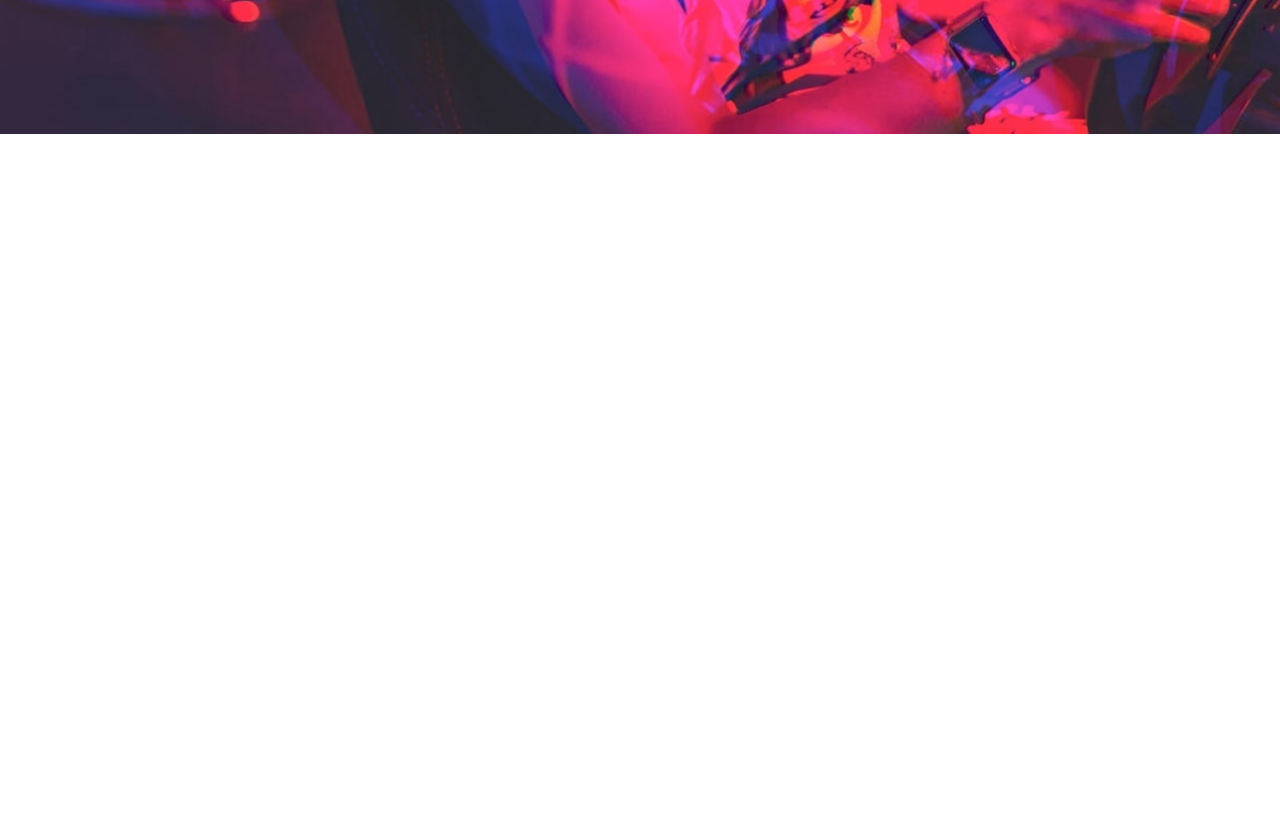
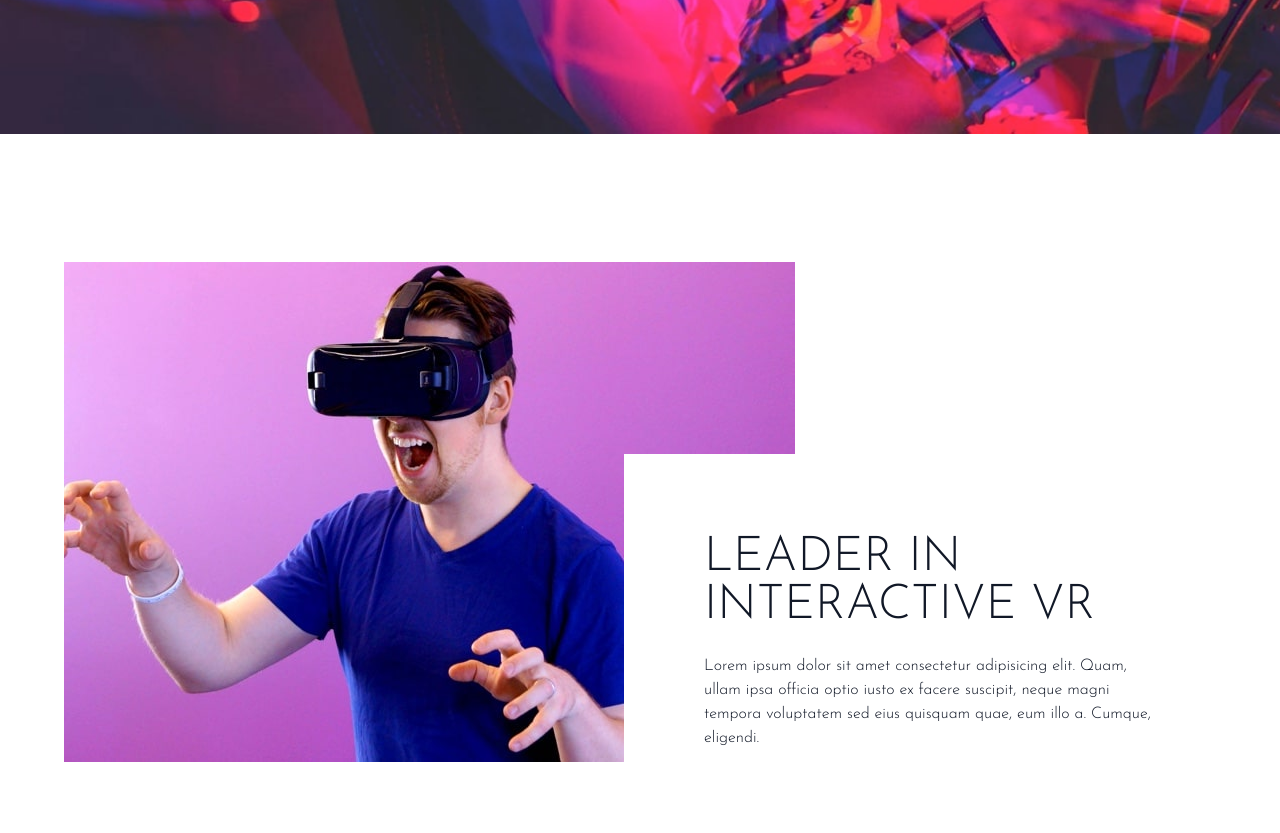
Before and after one commit to kedaroo/loopstudios-website, a website: page index.html in a window 1280 px wide. Shown: the part 522-1355 px from the top of the page. Before the commit the page ends 800 px from the top, so only its background shows below. Drawn offline with Linux system fonts and the light colour scheme.

Commit message:
add: feature section

```diff
--- a/index.html
+++ b/index.html
@@ -65,5 +65,32 @@
         </div>
       </div>
     </section>
+
+    <!-- Feature Section -->
+    <section id="feature">
+      <!-- Feature Container -->
+      <div
+        class="container relative mx-auto my-32 flex max-w-6xl flex-col px-6 text-gray-900 md:flex-row md:px-0"
+      >
+        <!-- Image -->
+        <img src="./images/desktop/image-interactive.jpg" alt="" />
+
+        <!-- Text Container -->
+        <div
+          class="top-48 bg-white pr-0 md:absolute md:right-0 md:py-20 md:pl-20"
+        >
+          <h2
+            class="mt-10 mb-6 max-w-lg text-center font-sans text-4xl uppercase text-gray-900 md:mt-0 md:text-left md:text-5xl"
+          >
+            Leader in interactive VR
+          </h2>
+          <p class="max-w-md text-center md:text-left">
+            Lorem ipsum dolor sit amet consectetur adipisicing elit. Quam, ullam
+            ipsa officia optio iusto ex facere suscipit, neque magni tempora
+            voluptatem sed eius quisquam quae, eum illo a. Cumque, eligendi.
+          </p>
+        </div>
+      </div>
+    </section>
   </body>
 </html>
```
Also changed, not shown: css/styles.css.
